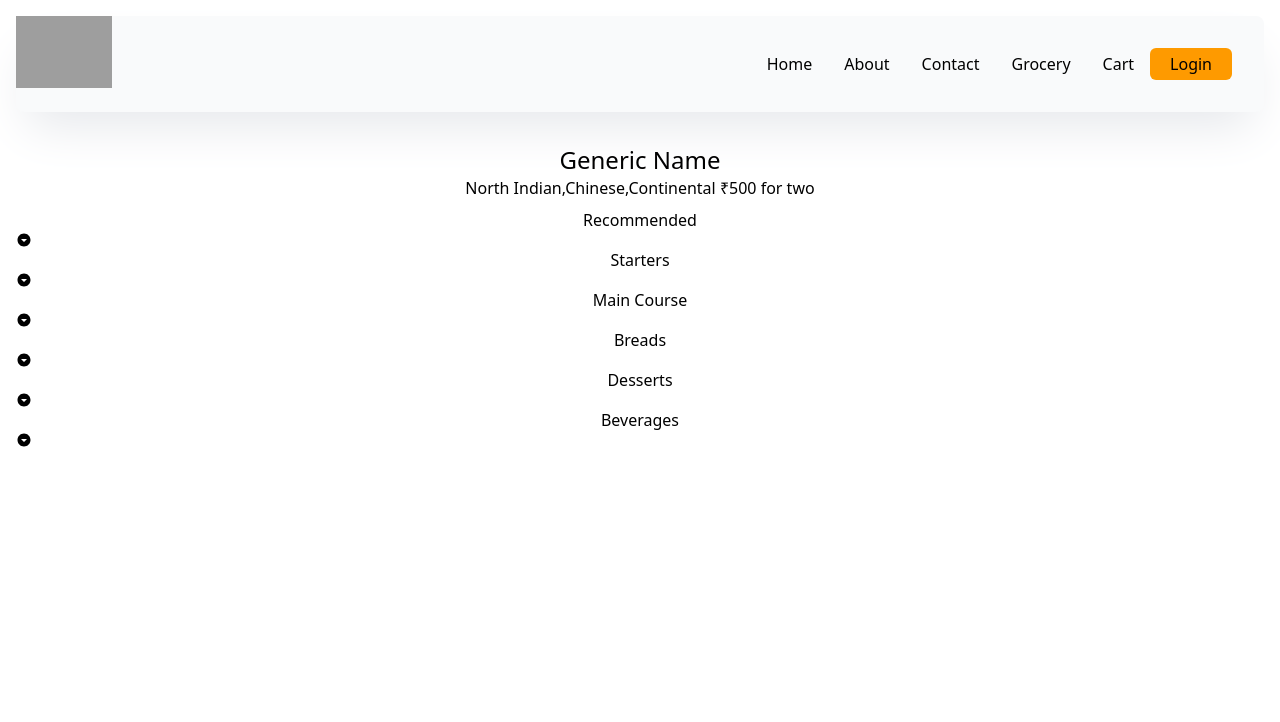
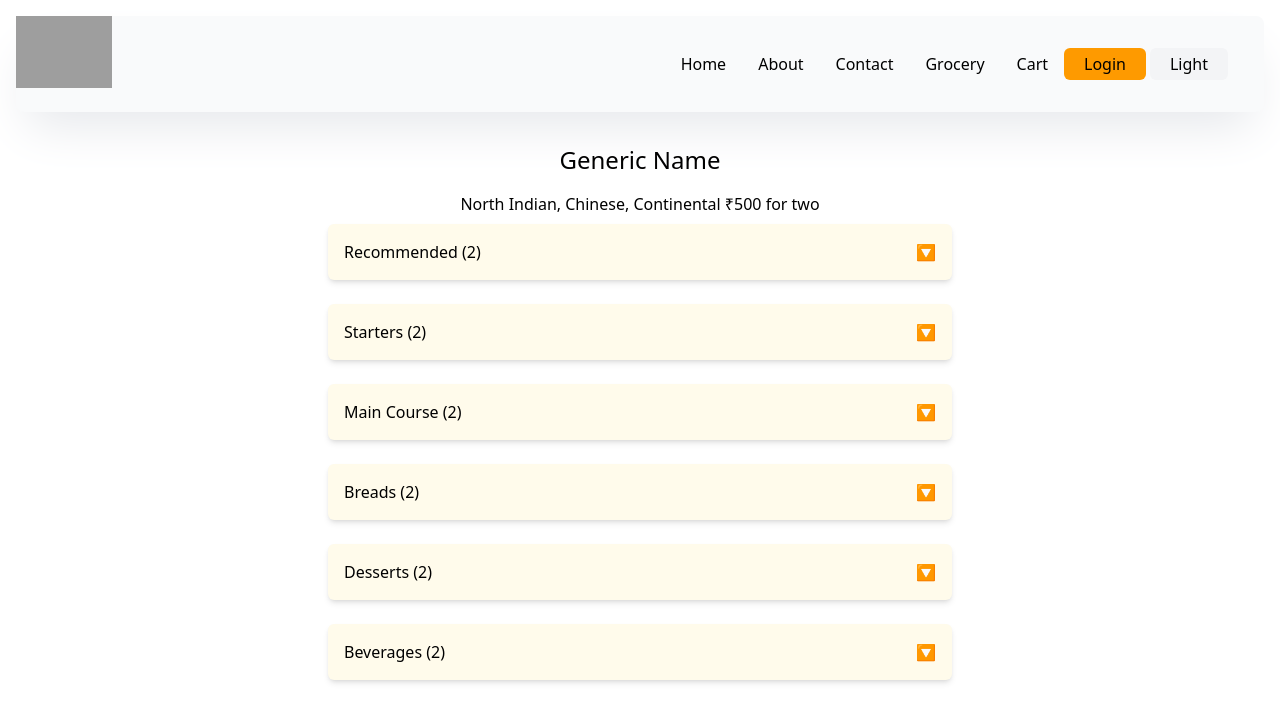
Before and after one commit to Sagar106/Namaste-React, a React (Vite) app: page /restaurants/1 in a window 1280 px wide. Shown: the top 722 px of the page. Built offline with nearby package versions, Linux system fonts and the light colour scheme; grey boxes are pictures that could not be loaded.

Commit message:
Context API, State Lifting and Controlled Components

```diff
--- a/src/App.js
+++ b/src/App.js
@@ -7,6 +7,7 @@ import About from "./Components/About";
 import Error from "./Components/Error";
 import Contact from "./Components/Contact";
 import RestaurantMenu from "./Components/RestaurantMenu";
+import { ThemeProvider } from "./Context/ThemeContext";
 
 const Grocery = lazy(() => import("./Components/Grocery"))
 
@@ -20,10 +21,12 @@ const jsxHeading = <h1 id="heading">Hello World with JSX!</h1>;
 
 const AppLayout = () => {
     return (
-        <div className="app">
-            <Header />
-            <Outlet />
-        </div>
+        <ThemeProvider>
+            <div className="app">
+                <Header />
+                <Outlet />
+            </div>
+        </ThemeProvider>
     )
 }
 
--- a/src/Components/Body.js
+++ b/src/Components/Body.js
@@ -1,9 +1,10 @@
 import { Link } from "react-router";
 import RestaurantCard from "./RestaurantCard";
 import Shimmer from "./Shimmer";
-import { useEffect, useState } from "react";
+import { useContext, useEffect, useState } from "react";
 import useOnlineStatus from "../utils/useOnlineStatus";
 import { withPromotedLabel } from "./RestaurantCard";
+import { ThemeContext } from "../Context/ThemeContext";
 
 const Body = () => {
     const [listOfRestaurants, setListOfRestaurants] = useState([])
@@ -12,6 +13,7 @@ const Body = () => {
     const [isTopRated, setIsTopRated] = useState(false)
     const onlineStatus = useOnlineStatus()
     const RestaurantCardPromoted = withPromotedLabel(RestaurantCard)
+    const { theme } = useContext(ThemeContext);
 
     const handleTopRatedButton = () => {
         const newIsTopRated = !isTopRated;
@@ -59,7 +61,7 @@ const Body = () => {
     return listOfRestaurants.length === 0 ? (
         <Shimmer />
     ) : (
-        <div className="body">
+        <div className={`${theme === "Light" ? "bg-white" : "bg-gray-700"}`}>
             <div className="flex justify-between items-center">
                 <div className="p-3">
                     <input type="text" className="border-2 border-amber-500 rounded-md mx-2" value={searchText} onChange={(e) => setSearchText(e.target.value)} />
--- a/src/Components/Header.js
+++ b/src/Components/Header.js
@@ -1,9 +1,13 @@
-import { useState } from "react"
+import { useContext, useState } from "react"
 import { LOGO_URL } from "../utils/constants"
 import { Link } from "react-router"
+import { ThemeContext } from "../Context/ThemeContext"
 
 const Header = () => {
     const [btnName, setBtnName] = useState("Login")
+    const { theme, setTheme } = useContext(ThemeContext)
+
+    console.log("theme", theme)
 
     return (
         <div className="flex justify-between shadow-2xl bg-gray-50 shadow-gray-200 m-4 rounded-lg">
@@ -27,6 +31,19 @@ const Header = () => {
                     >
                             {btnName}
                     </button>
+                    <button
+                        className={`px-5 py-1 mx-1 rounded-md cursor-pointer
+                            ${theme === "Light" ?
+                                "bg-gray-100 text-black": "bg-gray-700 text-white"
+                             }`}
+                        onClick={() => {
+                            theme === "Light" ?
+                            setTheme("Dark") :
+                            setTheme("Light")
+                        }}
+                    >
+                            {theme}
+                    </button>
                 </ul>
             </div>
         </div>
--- /dev/null
+++ b/src/Components/ItemsList.js
@@ -0,0 +1,23 @@
+const ItemsList = ({items}) => {
+  console.log(items)
+  return (
+    <div className="m-auto">
+        {
+            items.map((item) => (
+                <div key={item.info.id} className="text-left border-b-1 py-3 border-gray-300 flex justify-between">
+                    <div>
+                        <h4 className="font-medium">{item.info.name}</h4>
+                        <p className="text-[14px] pb-2">₹{item.info.price/100}</p>
+                        <p className="text-[12px] text-gray-600">{item.info.description}</p>
+                    </div>
+                    <div>
+                        <button className="bg-amber-600 text-amber-50 px-3 py-2 mx-2 rounded-md shadow-lg text-[14px] cursor-pointer">Add</button>
+                    </div>
+                </div>
+            ))
+        }
+    </div>
+  )
+}
+
+export default ItemsList
--- a/src/Components/RestaurantCategory.js
+++ b/src/Components/RestaurantCategory.js
@@ -1,11 +1,26 @@
 import { IoMdArrowDropdownCircle } from "react-icons/io";
+import ItemsList from "./ItemsList";
+import { useState } from "react";
 
-const RestaurantCategory = ({ data }) => {
+const RestaurantCategory = ({ data, showItems, setShowIndex }) => {
+
+    const handleClick = () => {
+        setShowIndex()
+    }
+
     return (
         <div>
             <div>
-                <span>{data.title}</span>
-                <span><IoMdArrowDropdownCircle /></span>
+                <div
+                    className="m-auto p-4 w-1/2 bg-amber-50 shadow-md rounded-md flex justify-between cursor-pointer"
+                    onClick={handleClick}
+                >
+                    <span className="font-medium">{data.title} ({data.itemCards.length})</span>
+                    <span>🔽</span>
+                </div>
+                <div className="m-auto w-1/2 p-3">
+                    {showItems && <ItemsList items={data.itemCards} />}
+                </div>
             </div>
         </div>
     )
--- a/src/Components/RestaurantMenu.js
+++ b/src/Components/RestaurantMenu.js
@@ -1,3 +1,4 @@
+import { useState } from "react";
 import useRestaurantMenu from "../utils/useRestaurantMenu";
 import RestaurantCategory from "./RestaurantCategory";
 import Shimmer from "./Shimmer";
@@ -8,6 +9,8 @@ const RestaurantMenu = () => {
 
     const resInfo = useRestaurantMenu(resId)
 
+    const [showIndex, setShowIndex] = useState(null)
+
     if (resInfo === null) return <Shimmer />
 
     const { name, cuisines, costForTwoMessage } = resInfo.cards[2].card.card.info;
@@ -17,13 +20,20 @@ const RestaurantMenu = () => {
         (c) => c.card?.card?.itemCards
     )
 
+    console.log("categories", categories)
+
     return (
         <div className="p-4 text-center">
-            <h1 className="text-2xl">Generic Name</h1>
-            <p className="text pb-2">{cuisines.join(",")} {costForTwoMessage}</p>
+            <h1 className="text-2xl pb-4">Generic Name</h1>
+            <p className="text pb-2 font-medium">{cuisines.join(", ")} {costForTwoMessage}</p>
             {
-                categories.map((category) => (
-                        <RestaurantCategory data={category.card.card} />
+                categories.map((category, index) => (
+                        <RestaurantCategory
+                            key={category.card.card.title}
+                            data={category.card.card}
+                            showItems={index === showIndex ? true : false}
+                            setShowIndex={() => setShowIndex(index === showIndex ? null : index)}
+                        />
                 ))
             }
         </div>
--- /dev/null
+++ b/src/Context/ThemeContext.js
@@ -0,0 +1,13 @@
+import { createContext, useState } from "react";
+
+export const ThemeContext = createContext(null)
+
+export const ThemeProvider = (props) => {
+    const [theme, setTheme] = useState("Light")
+
+    return (
+        <ThemeContext.Provider value={{ theme, setTheme }}>
+            {props.children}
+        </ThemeContext.Provider>
+    )
+}
```
